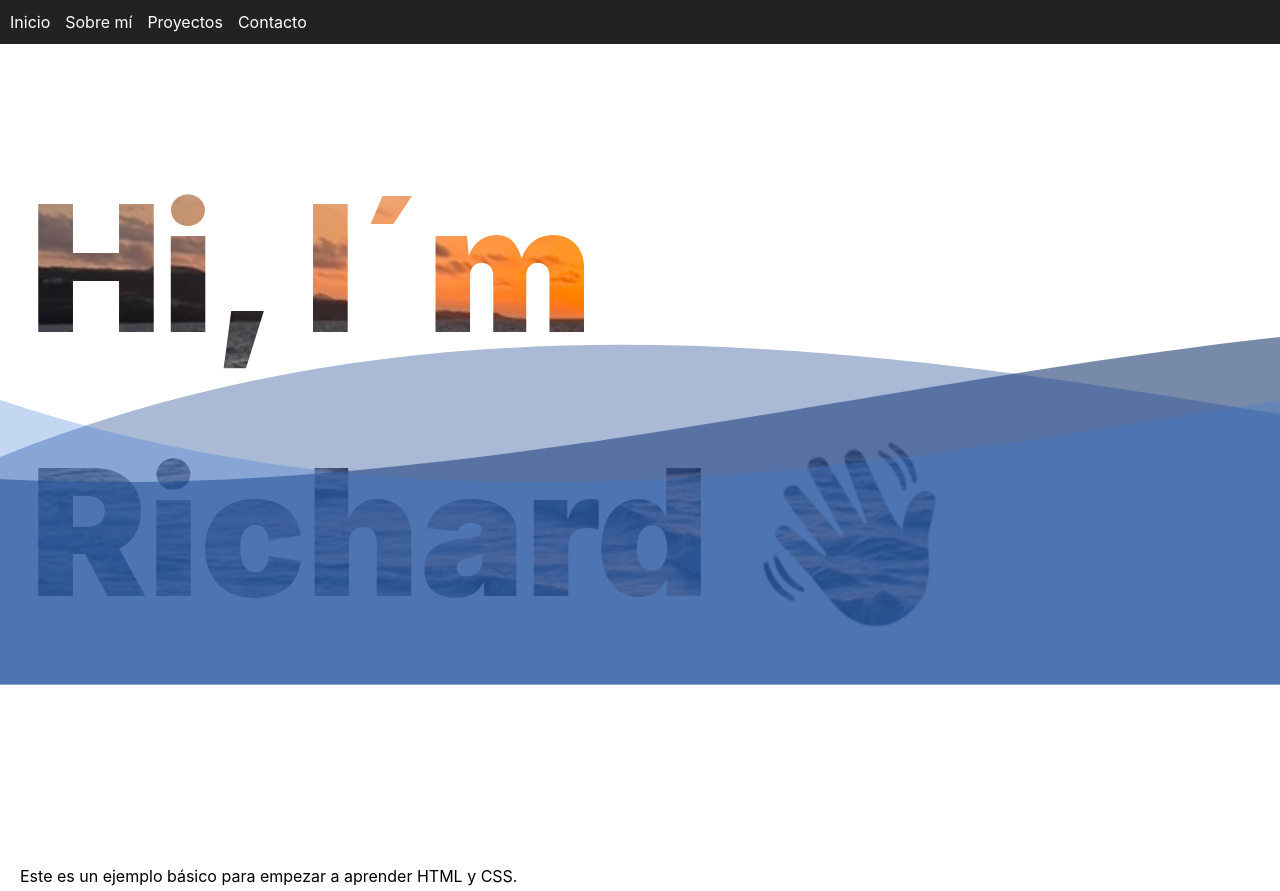
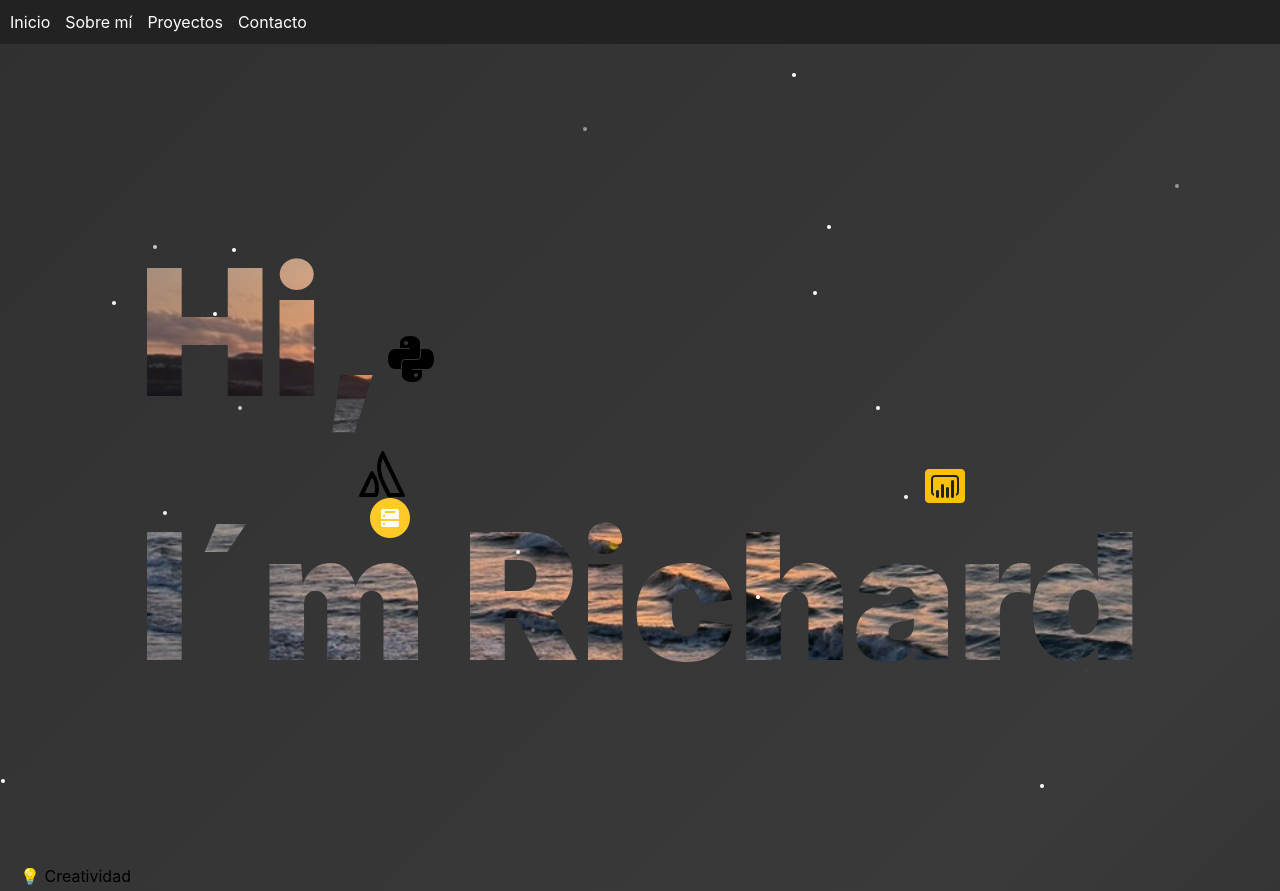
Before and after one commit to RichMoonCake/rich-latte, a plain HTML site: page index.html in a window 1280 px wide. Shown: the top 891 px of the page. Drawn offline with Linux system fonts and the light colour scheme.

Commit message:
Buscnado inspiración para customizar mi saludo

```diff
--- a/assets/css/index.css
+++ b/assets/css/index.css
@@ -1,29 +1,38 @@
-/* Contenedor de olas */
-.ocean {
+/* Icons */
+.icon {
     position: absolute;
-    width: 100%;
-    height: 100%;
-    bottom: 0;
-    left: 0;
-    z-index: 1;
-    overflow: hidden;
+    font-size: 2.5rem;
+    background: transparent; /* fondo transparente */
 }
 
-/* Olas SVG */
-.wave {
-    position: absolute;
-    bottom: 0;
-    width: 200%;
-    height: 100%;
-    animation: waveMove 15s linear infinite;
+#index {
+    /* Gradiente oscuro gris-negro-plateado */
+    background: linear-gradient(135deg, #0d0d0d, #1f1f1f, #2e2e2e, #3a3a3a, #1a1a1a);
+    background-size: 400% 400%;
+    animation: gradientShift 15s ease infinite;
 }
 
-.wave1 { animation-delay: 0s; }
-.wave2 { animation-delay: 5s; }
-.wave3 { animation-delay: 10s; }
+@keyframes gradientShift {
+    0% { background-position: 0% 50%; }
+    50% { background-position: 100% 50%; }
+    100% { background-position: 0% 50%; }
+}
 
-@keyframes waveMove {
-    0%   { transform: translateX(0); }
-    50%  { transform: translateX(-25%); }
-    100% { transform: translateX(-50%); }
+
+/* Partículas */
+.particle {
+  position: absolute;
+  width: 4px;
+  height: 4px;
+  background: white;
+  border-radius: 50%;
+  opacity: 0;
+  animation: fade 4s linear;
 }
+
+@keyframes fade {
+  0% { opacity: 0; }
+  20% { opacity: 1; }
+  80% { opacity: 1; }
+  100% { opacity: 0; }
+}
--- a/assets/css/titles.css
+++ b/assets/css/titles.css
@@ -4,11 +4,12 @@
     justify-content: center;    /* Centrado horizontal */
     align-items: center;        /* Centrado vertical si usas altura */
     height: 100vh;              /* Toda la altura de la ventana */
-    font-size: 11rem;            /* Tamaño grande */
+    font-size: 11rem;           /* Tamaño grande */
 }
 
 /* Fondo detrás del texto usando span */
 #title span {
+
     /*background-color: yellow;    Color de fondo del texto */
     padding: 0 10px;            /* Espacio alrededor del texto */
     display: inline-block;
@@ -32,8 +33,13 @@
         transform: translateY(-4rem);
     }
 }
+@keyframes shine {
+    0% { background-position: 0% 50%; }
+    100% { background-position: 200% 50%; }
+  }
 
 /* Aplicar animación al span */
 #title span {
     animation: moveLeft 1.3s ease forwards;
+    animation: shine 4s linear infinite;
 }
--- /dev/null
+++ b/assets/js/jsIndex.js
@@ -0,0 +1,79 @@
+const icons = document.querySelectorAll('.icon');
+const centerX = window.innerWidth / 2;
+const centerY = window.innerHeight / 2;
+const radius = 275;
+
+// 1️⃣ Datos iniciales de cada icono
+const iconData = Array.from(icons).map(() => ({
+  angle: Math.random() * 2 * Math.PI,       // ángulo inicial aleatorio
+  speed: 0.005 + Math.random() * 0.005,     // velocidad diferente por icono
+  offsetX: Math.random() * 50 - 25,         // movimiento lateral aleatorio
+  offsetY: Math.random() * 50 - 25,         // movimiento vertical aleatorio
+  wobbleSpeed: 0.002 + Math.random() * 0.0002  // velocidad del vaivén
+}));
+
+function animate(time) {
+  icons.forEach((icon, i) => {
+    const data = iconData[i];
+
+    // Movimiento circular base + oscilación aleatoria
+    const x = centerX + Math.cos(data.angle) * radius + Math.sin(time * data.wobbleSpeed) * data.offsetX;
+    const y = centerY + Math.sin(data.angle) * radius + Math.cos(time * data.wobbleSpeed) * data.offsetY;
+
+    icon.style.left = `${x}px`;
+    icon.style.top = `${y}px`;
+
+    // Actualizar ángulo
+    data.angle += data.speed;
+  });
+
+  requestAnimationFrame(animate);
+}
+
+requestAnimationFrame(animate);
+
+
+let text = document.getElementById("title");
+let pos = 0;
+
+
+// 2️⃣ Animación de Texto que no se aprecia
+function animateText() {
+  pos += 1;
+  text.style.backgroundPosition = `${pos}px 0`;
+  requestAnimationFrame(animateText);
+}
+
+text.style.backgroundSize = "200% 100%";
+animateText();
+
+
+// 3️⃣ Reacción de iconos al mover el ratón
+document.addEventListener("mousemove", (e) => {
+  icons.forEach((icon, i) => {
+    let dx = e.clientX - parseFloat(icon.style.left || 0);
+    let dy = e.clientY - parseFloat(icon.style.top || 0);
+    icon.style.transform = `translate(${dx * 0.05}px, ${dy * 0.05}px)`;
+  });
+});
+
+// 4️⃣ Partículas brillantes aleatorias
+function createParticle() {
+  const p = document.createElement("div");
+  p.className = "particle";
+  p.style.left = Math.random() * window.innerWidth + "px";
+  p.style.top = Math.random() * window.innerHeight + "px";
+  document.body.appendChild(p);
+  setTimeout(() => p.remove(), 4000);
+}
+
+setInterval(createParticle, 200);
+
+// 5️⃣ Frases Aleatorias
+const frases = ["🌊 Bienvenido", "🚀 Innovación", "💡 Creatividad", "⚡ Velocidad"];
+let i = 0;
+
+setInterval(() => {
+  i = (i + 1) % frases.length;
+  document.getElementById("center-text").textContent = frases[i];
+}, 2000);
--- a/index.html
+++ b/index.html
@@ -11,21 +11,18 @@
     <link rel="stylesheet" href="assets/css/style.css">
     <link rel="stylesheet" href="assets/css/titles.css">
     <link rel="stylesheet" href="assets/css/index.css">
+    <!-- Enlace a JS -->
+    <script src="assets/js/jsIndex.js" defer></script>
 
 </head>
 <body id="index">
-    <!-- Fondo con olas SVG animadas -->
-    <div class="ocean">
-        <svg class="wave wave1" viewBox="0 0 1440 320">
-        <path fill="#1e3c72" fill-opacity="0.6" d="M0,160 C480,320 960,0 1440,160 L1440,320 L0,320 Z"></path>
-        </svg>
-        <svg class="wave wave2" viewBox="0 0 1440 320">
-        <path fill="#2a5298" fill-opacity="0.4" d="M0,192 C480,0 960,320 1440,192 L1440,320 L0,320 Z"></path>
-        </svg>
-        <svg class="wave wave3" viewBox="0 0 1440 320">
-        <path fill="#3a7bd5" fill-opacity="0.3" d="M0,160 C480,320 960,0 1440,160 L1440,320 L0,320 Z"></path>
-        </svg>
-    </div>
+    <!-- Fondo icons -->
+    <div class="icon"> <img src="assets/img/icons/icons8-atlassian-64.png"> </div>
+    <div class="icon"> <img src="assets/img/icons/icons8-data-base-48.png"> </div>
+    <div class="icon"> <img src="assets/img/icons/icons8-power-bi-48.png"> </div>
+    <div class="icon"> <img src="assets/img/icons/icons8-python-50.png"> </div>
+
+
 
     <!-- Encabezado -->
     <header>
@@ -45,9 +42,9 @@
         <!-- Sections -->
         <section>
             <h1 id="title">
-                <span> Hi, I´m Richard 👋 </span>
+                <span> Hi,<br>I´m Richard</span>
             </h1>
-            <p>Este es un ejemplo básico para empezar a aprender HTML y CSS.</p>
+            <p id="center-text"></p>
         </section>
 
         <section>
```
Also changed, not shown: assets/img/icons/icons8-atlassian-64.png (added), assets/img/icons/icons8-data-base-48.png (added), assets/img/icons/icons8-power-bi-48.png (added), assets/img/icons/icons8-python-50.png (added).
